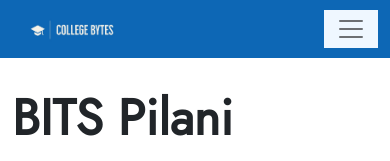
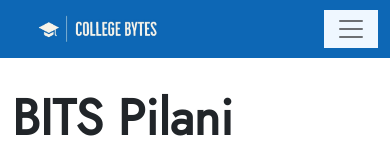
Before and after one commit to shankarabhishek28/collegeBytes, a plain HTML site: page bits.html in a window 390 px wide. Shown: the top 161 px of the page. Drawn offline with Linux system fonts and the light colour scheme.

Commit message:
responsive

```diff
--- a/bits.html
+++ b/bits.html
@@ -455,6 +455,14 @@
 			</div>
 		</div>
 	</section>
+    <style>
+		@media only screen and (max-width: 767px) {
+		  .logo_anchor {
+			width: 50%; /* Adjust the width as needed for smaller screens */
+			height: 50%; /* Adjust the height proportionally */
+		  }
+		}
+	  </style>
 
 	<section id="footer" class="p_3 bg_dark">
 		<div class="container-xl">
```
Also changed, not shown: about.html (+8 -0 lines), amrita.html (+8 -1 lines), blog.html (+8 -1 lines), blog_detail.html (+8 -0 lines), bmsc.html (+8 -1 lines), bmsi.html (+8 -1 lines), contact.html (+8 -1 lines), course.html (+8 -1 lines), detail.html (+8 -1 lines), manipal.html (+8 -1 lines), pes.html (+8 -1 lines), pricing.html (+8 -1 lines), ram.html (+8 -1 lines), rv.html (+8 -1 lines), 2 more files.
